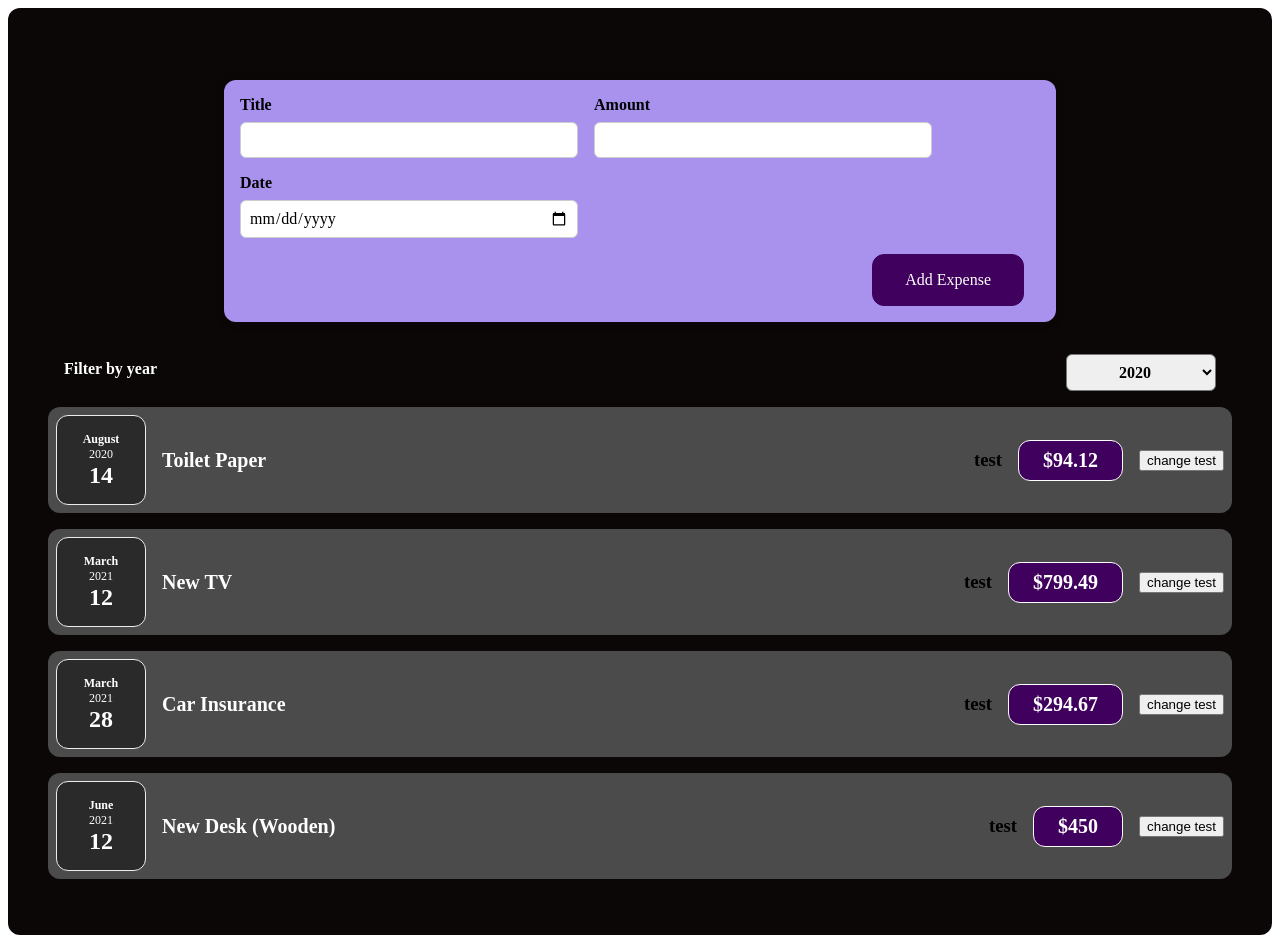
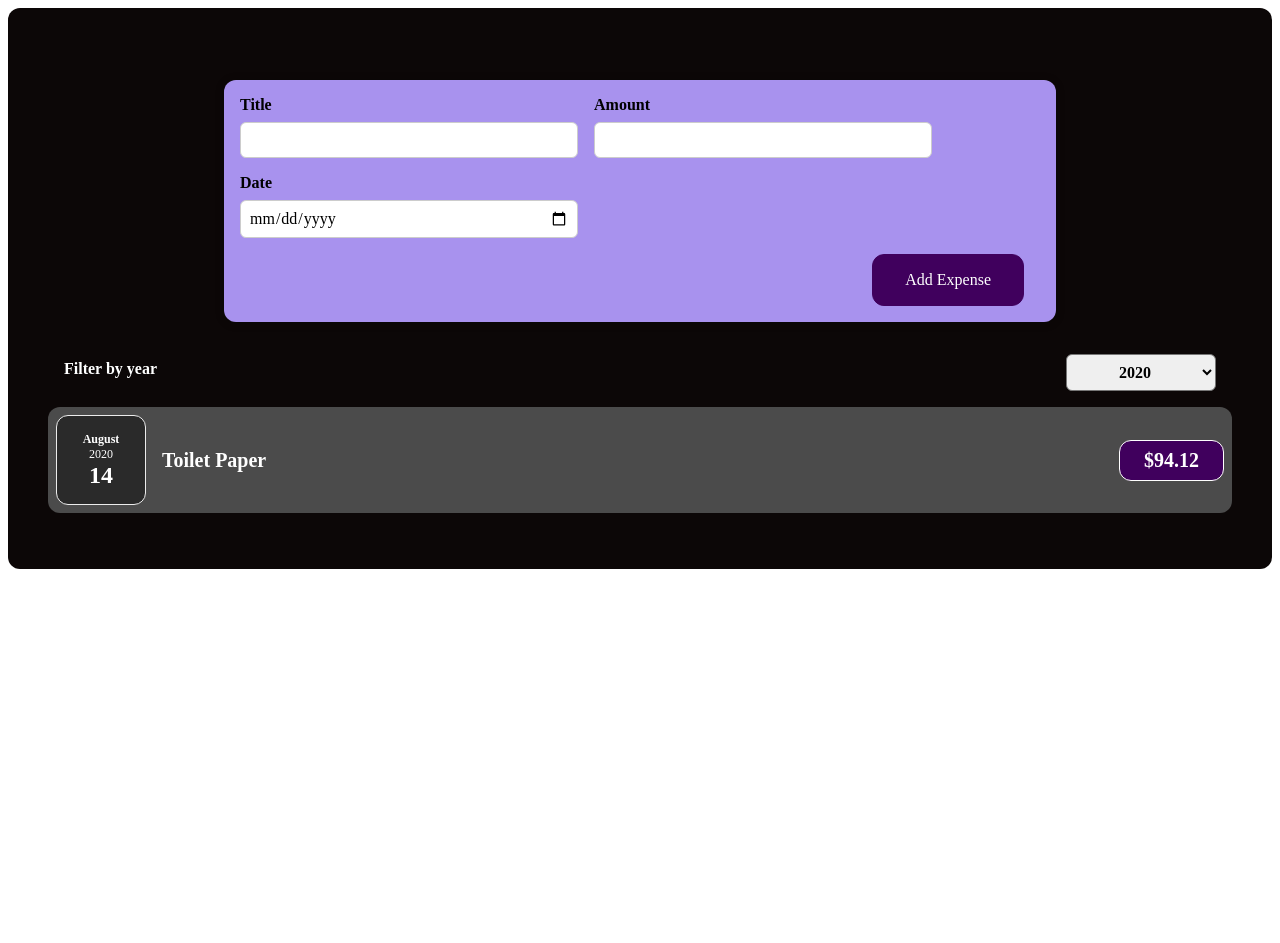
Before and after one commit to mycvlnn/ReactJs_Udemy, a React (Create React App) app: page / in a window 1280 px wide. After the commit the page ends 800 px from the top, so only its background shows below. Built offline with nearby package versions, Linux system fonts and the light colour scheme.

Commit message:
Outputing Conditional Content

```diff
--- a/src/App.js
+++ b/src/App.js
@@ -27,10 +27,15 @@ const DUMMY_EXPENSES = [
 ]
 function App() {
   const [filteredYear, setFilteredYear] = useState("2020")
+
   const [expenses, setExpenses] = useState(DUMMY_EXPENSES)
+
+  const filterExpense = expenses.filter(
+    (expense) => expense.date.getFullYear().toString() === filteredYear
+  )
   const renderExpenses = () => {
-    return expenses.map((expense) => {
-      return <ExpenseItem expense={expense} />
+    return filterExpense.map((expense) => {
+      return <ExpenseItem key={expense.id} expense={expense} />
     })
   }
 
@@ -38,8 +43,6 @@ function App() {
     setExpenses((prevExpenses) => {
       return [expense, ...prevExpenses]
     })
-
-    //Chỗ này sẽ setState trong tương lai
   }
 
   const filterChangeHandler = (selectedYear) => {
--- a/src/components/Expenses/ExpenseItem.js
+++ b/src/components/Expenses/ExpenseItem.js
@@ -1,18 +1,15 @@
-import { useState } from "react"
 import Card from "../UI/Card"
 import ExpenseDate from "./ExpenseDate"
 import "./ExpenseItem.css"
 function ExpenseItem(props) {
   const { title, amount, date } = props.expense
-  const [test, setTest] = useState("test")
+
   return (
     <Card className="expense-item">
       <ExpenseDate date={date} />
       <div className="expense-item__description">
         <h2>{title}</h2>
-        <h3>{test}</h3>
-        <div className="expense-item__price">${amount || 0}</div>
-        <button onClick={() => setTest("hhahahaahha")}>change test</button>
+        <div className="expense-item__price">${amount}</div>
       </div>
     </Card>
   )
```
